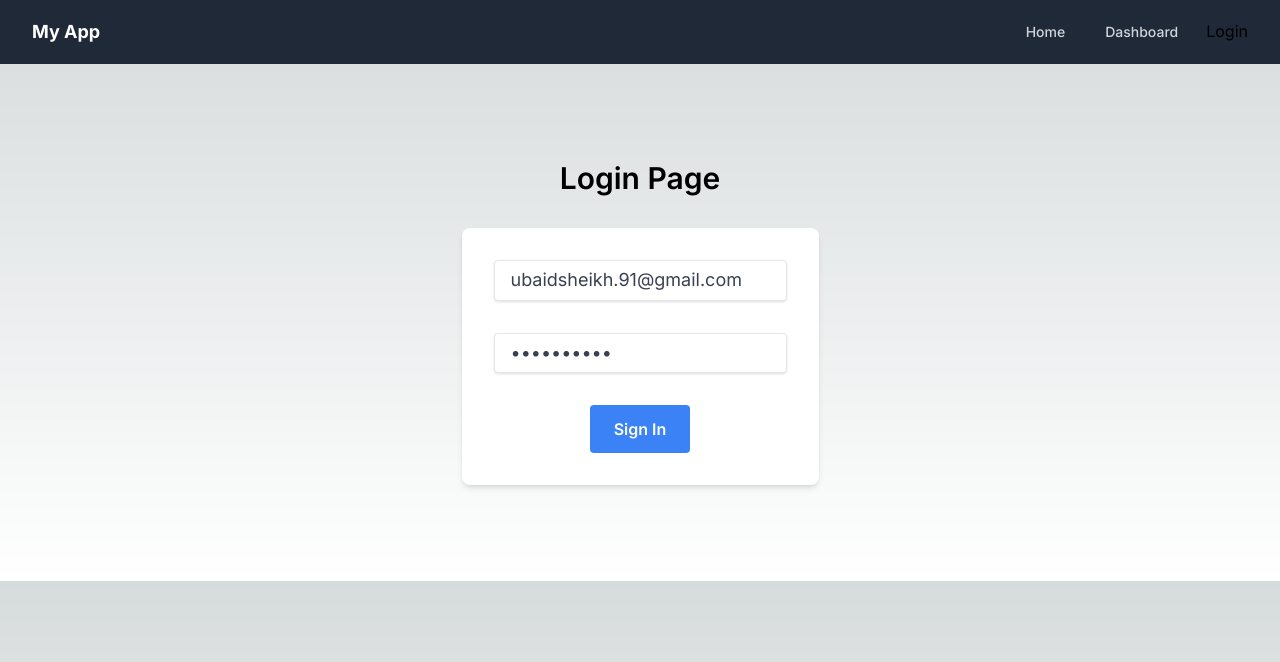
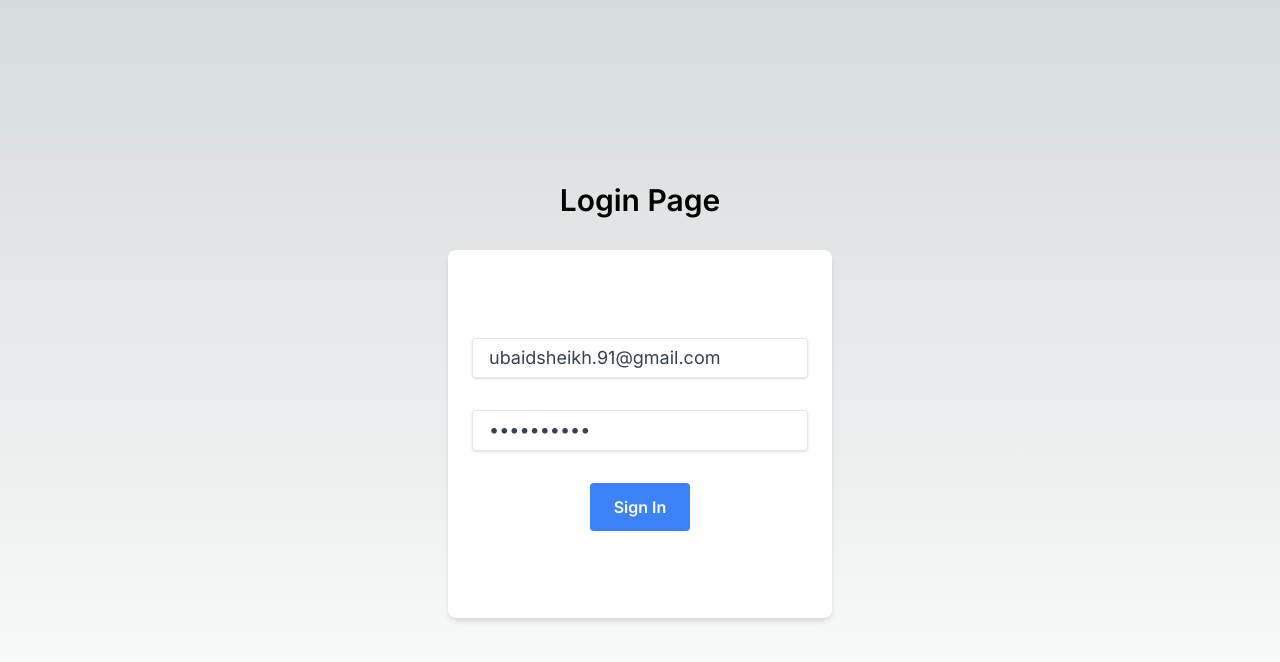
Before and after one commit to ubaidnawab/nextjs_firebase_auth, a Next.js app: page / in a window 1280 px wide. Shown: the top 662 px of the page. Built offline with nearby package versions, Linux system fonts and the light colour scheme; no server answers.

Commit message:
nav bar removed form resize

```diff
--- a/app/components/LoginForm.tsx
+++ b/app/components/LoginForm.tsx
@@ -9,7 +9,7 @@ const LoginForm = () => {
   const [password, setPassword] = useState('Welcome@1!');
   const [error, setError] = useState('');
 
-  const handleSubmit = async (e) => {
+  const handleSubmit = async (e: { preventDefault: () => void; }) => {
     e.preventDefault();
     try {
       await signInWithEmailAndPassword(auth, email, password);
@@ -27,7 +27,7 @@ const LoginForm = () => {
         </div>
       )}
 
-      <form onSubmit={handleSubmit} className="bg-white shadow-md rounded-lg p-4 sm:p-8 max-w-md w-full">
+      <form onSubmit={handleSubmit} className="bg-white shadow-md rounded-lg w-96 sm:80 h-[23rem] p-6 flex flex-col justify-center">
         <div className="mb-4 sm:mb-8">
           <input
             id="email"
--- a/app/layout.tsx
+++ b/app/layout.tsx
@@ -18,8 +18,10 @@ export default function RootLayout({
   return (
     <html lang="en">
       <body className={inter.className}>
-        <NavBar />
+        <div className="h-screen">
+        {/* <NavBar /> */}
         {children}
+        </div>
         </body>
     </html>
   );
--- a/app/page.tsx
+++ b/app/page.tsx
@@ -4,7 +4,7 @@ import LoginForm from "./components/LoginForm";
 
 export default function Home() {
   return (
-    <main className="flex  flex-col items-center justify-between p-24">
+    <main className="flex  flex-col items-center justify-center h-full p-4">
       <h1 className="text-3xl text-center font-semibold mb-8">Login Page</h1>
       <LoginForm />
     </main>
```
